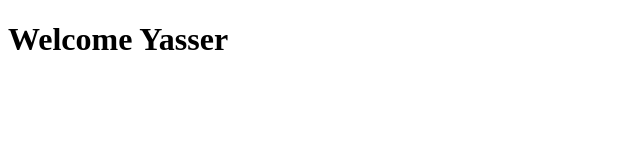
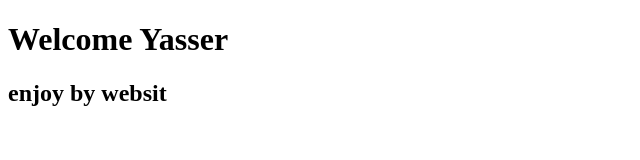
Before and after one commit to yalzeri/coursera-test, a plain HTML site: page site/index.html in a window 1280 px wide. Shown: the whole page, without its empty margins (0-640 px from the left). Drawn offline with Linux system fonts and the light colour scheme.

Commit message:
small aaddition to my page

```diff
--- a/site/index.html
+++ b/site/index.html
@@ -5,5 +5,6 @@
 </head>
 <body>
 <h1>Welcome Yasser</h1>
+<h2>enjoy by websit</h2>
 </body>
 </html>
```
